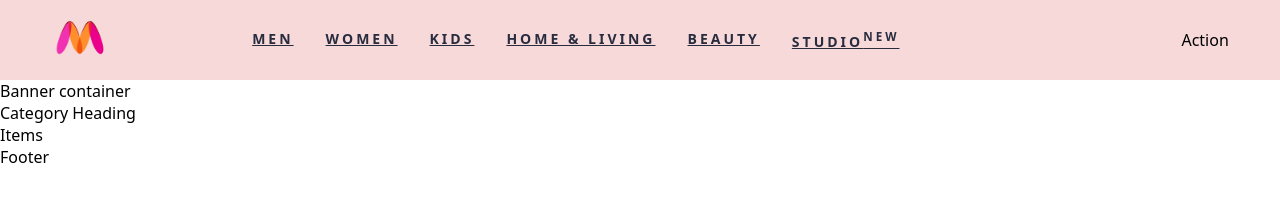
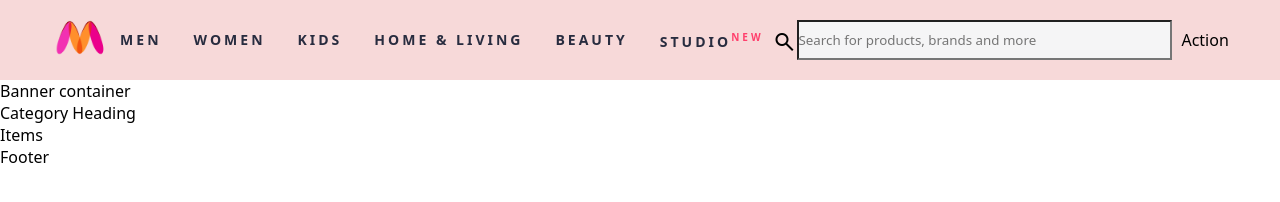
Before and after one commit to mayank-chaurasiya/Mini-Projects, a plain HTML site: page Myntra-clone/index.html in a window 1280 px wide. Drawn offline with nearby package versions, Linux system fonts and the light colour scheme.

Commit message:
updated file

```diff
--- a/Myntra-clone/index.html
+++ b/Myntra-clone/index.html
@@ -3,6 +3,10 @@
   <head>
     <title>Myntra</title>
     <link rel="stylesheet" href="style.css" />
+    <link
+      rel="stylesheet"
+      href="https://fonts.googleapis.com/css2?family=Material+Symbols+Outlined:opsz,wght,FILL,GRAD@20..48,100..700,0..1,-50..200&icon_names=search"
+    />
   </head>
   <body>
     <header>
@@ -23,7 +27,8 @@
         <a href="#">Studio<sup>new</sup></a>
       </nav>
       <div class="search-bar">
-        <span class=""></span>
+        <span class="material-symbols-outlined search-icon"> search </span>
+        <input type="text" placeholder="Search for products, brands and more" class="input-box"/>
       </div>
       <div class="action-bar">Action</div>
     </header>
--- a/Myntra-clone/style.css
+++ b/Myntra-clone/style.css
@@ -2,6 +2,7 @@
     margin: 0;
     padding: 0;
     font-family: system-ui, 'Segoe UI', 'Open Sans', 'Helvetica Neue', sans-serif;
+    box-sizing: border-box;
 }
 
 header {
@@ -37,4 +38,28 @@ header {
     color: #282c3f;
     font-weight: 700;
     text-transform: uppercase;
+    text-decoration: none;
 }
+
+.nav-bar a sup {
+    color: #ff3f6c;
+    font-size: 10px;
+}
+
+.search-icon {
+    height: 20px;
+}
+
+.search-bar {
+    height: 40px;
+    min-width: 400px;
+    display: flex;
+    align-items: center;
+}
+
+.input-box {
+    color: #696e79;
+    background-color: #f5f5f6;
+    flex-grow: 1;
+    height: 40px;
+}
```
